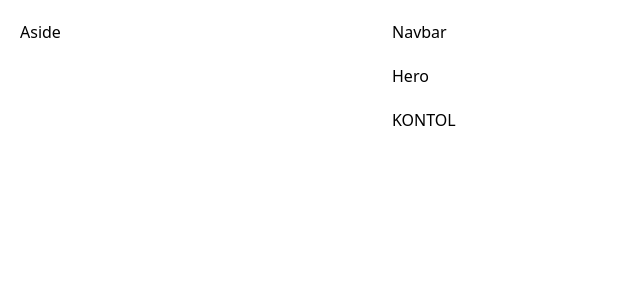
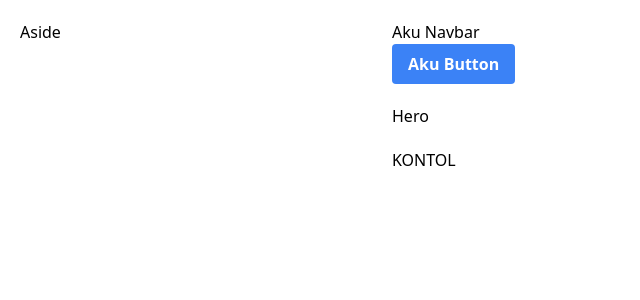
Before and after one commit to Aldyfaisal80/git-kolep, a React (Vite) app: page / in a window 1280 px wide. Shown: the top 300 px of the page, without its empty margins (0-640 px from the left). Built offline with nearby package versions, Linux system fonts and the light colour scheme.

Commit message:
make navbar

```diff
--- a/src/components/fragments/Navbar.tsx
+++ b/src/components/fragments/Navbar.tsx
@@ -1,5 +1,8 @@
 export default function Navbar() {
   return (
-    <div>Navbar</div>
+    <div>
+      <h1>Aku Navbar</h1>
+      <button className="bg-blue-500 hover:bg-blue-700 text-white font-bold py-2 px-4 rounded">Aku Button</button>
+    </div>
   )
 }
```
